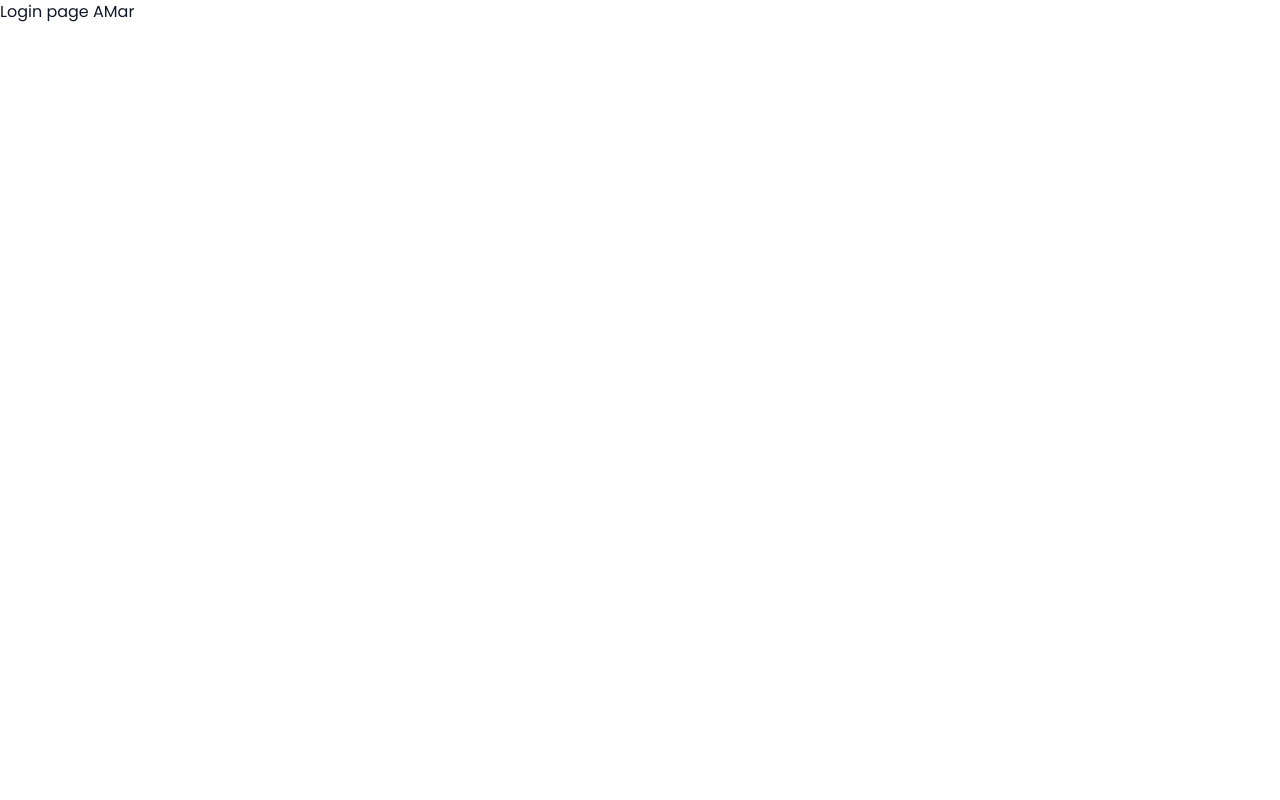
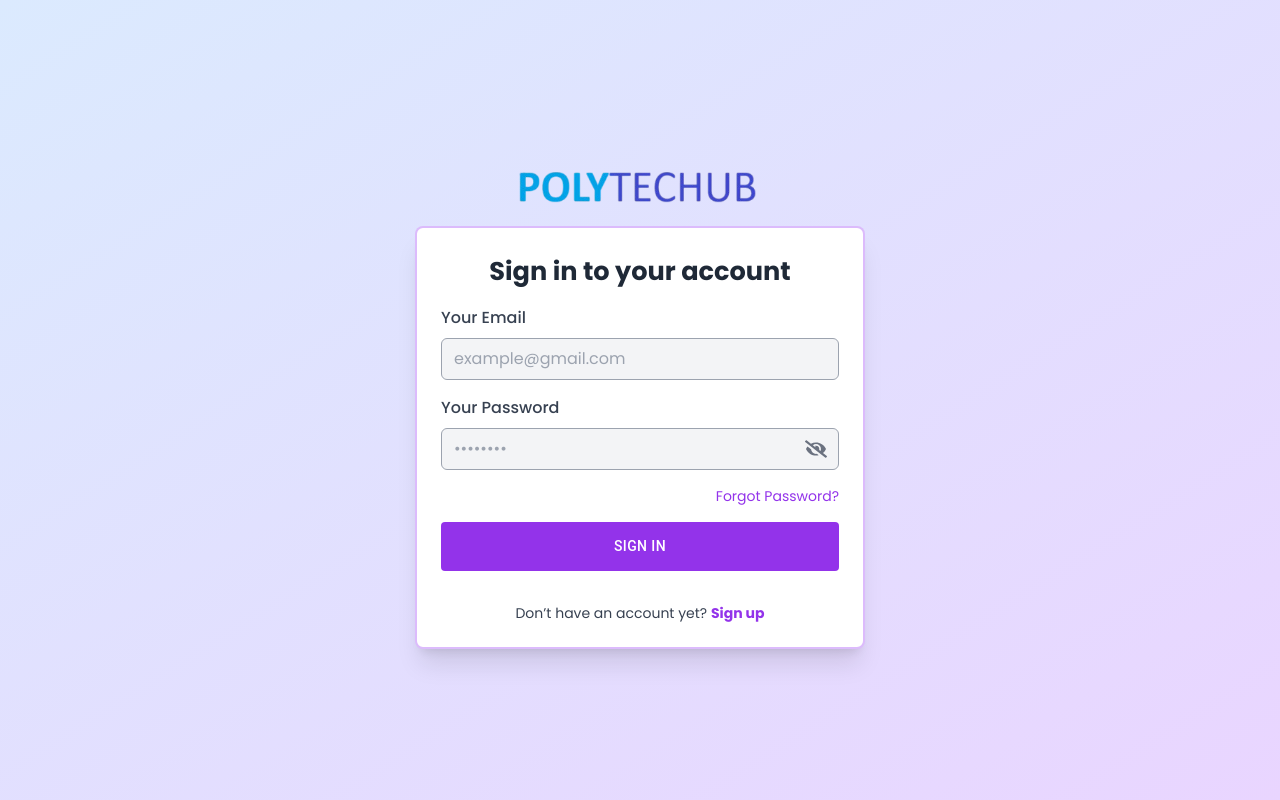
Before and after one commit to amar2mail9/Blog_PORT_CLIENT, a Next.js app: page /admin in a window 1280 px wide. Shown: the top 800 px of the page. Built offline with nearby package versions, Linux system fonts and the light colour scheme.

Commit message:
Login Section

```diff
--- a/components/Page/BlogLandingPage/MainPost/MainPosts.jsx
+++ b/components/Page/BlogLandingPage/MainPost/MainPosts.jsx
@@ -69,7 +69,7 @@ const MainPosts = () => {
                       </p>
                     </div>
                   </div>
-                  <span className="bg-pink-50 border border-pink-500 text-pink-500 rounded-md px-4 py-1">
+                  <span className="bg-pink-50 border line-clamp-1 border-pink-500 text-pink-500 rounded-md px-4 py-1">
                     {post.category}
                   </span>
                 </section>
--- a/components/auth/LoginPage.jsx
+++ b/components/auth/LoginPage.jsx
@@ -1,7 +1,102 @@
-import React from "react";
+"use client";
+import { Button } from "@mui/material";
+import Link from "next/link";
+import React, { useState } from "react";
+import { FaEye, FaEyeSlash } from "react-icons/fa";
 
 const LoginPage = () => {
-  return <div>Login page AMar</div>;
+  const [showPassword, setShowPassword] = useState(false);
+
+  const handlePasswordShow = () => {
+    setShowPassword(!showPassword);
+  };
+
+  return (
+    <section className="w-full h-screen flex items-center justify-center flex-col bg-gradient-to-br from-blue-100 to-purple-200">
+      {/* Logo Section */}
+      <div className="flex w-fit my-4 justify-center">
+        <img src="./logo.png" alt="Logo" className="w-[70%]" />
+      </div>
+
+      {/* Login Box */}
+      <div className="w-[450px] border-purple-500/40 rounded-lg p-6 shadow-xl border-2 bg-white">
+        {/* Top Section */}
+        <h2 className="text-[1.6rem] font-bold text-gray-800 text-center">
+          Sign in to your account
+        </h2>
+
+        <div className="flex flex-col gap-4 mt-4">
+          {/* Email Field */}
+          <div className="flex flex-col gap-2">
+            <label htmlFor="YourEmail" className="text-gray-700 font-medium">
+              Your Email
+            </label>
+            <input
+              type="text"
+              placeholder="example@gmail.com"
+              className="py-2 px-3 bg-gray-100 outline-purple-400/70 rounded-md border border-gray-400"
+            />
+          </div>
+
+          {/* Password Field */}
+          <div className="flex flex-col gap-2 w-full">
+            <label htmlFor="YourPassword" className="text-gray-700 font-medium">
+              Your Password
+            </label>
+            <div className="relative w-full">
+              <input
+                type={showPassword ? "text" : "password"}
+                placeholder="••••••••"
+                className="py-2 px-3 bg-gray-100 w-full outline-purple-400/70 rounded-md border border-gray-400"
+              />
+              <span className="absolute top-[10px] right-3 cursor-pointer">
+                {showPassword ? (
+                  <FaEye
+                    onClick={handlePasswordShow}
+                    className="text-[22px] text-gray-500 hover:text-purple-600 transition"
+                  />
+                ) : (
+                  <FaEyeSlash
+                    onClick={handlePasswordShow}
+                    className="text-[22px] text-gray-500 hover:text-purple-600 transition"
+                  />
+                )}
+              </span>
+            </div>
+          </div>
+
+          {/* Forgot Password */}
+          <div className="flex justify-end">
+            <Link
+              href={"#"}
+              className="text-sm text-purple-600 hover:underline"
+            >
+              Forgot Password?
+            </Link>
+          </div>
+
+          {/* Sign-In Button */}
+          <div className="flex w-full">
+            <Button className="!w-full !bg-purple-600 !text-white !py-3 hover:!bg-purple-700 transition">
+              Sign In
+            </Button>
+          </div>
+
+          {/* Sign-Up Link */}
+          <div className="mt-4 text-center">
+            <p className="text-sm text-gray-700">
+              Don’t have an account yet?{" "}
+              <Link href={"#"}>
+                <strong className="text-purple-600 hover:underline">
+                  Sign up
+                </strong>
+              </Link>
+            </p>
+          </div>
+        </div>
+      </div>
+    </section>
+  );
 };
 
 export default LoginPage;
```
